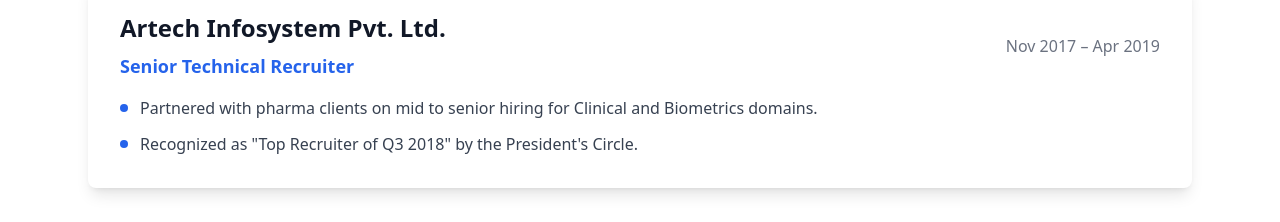
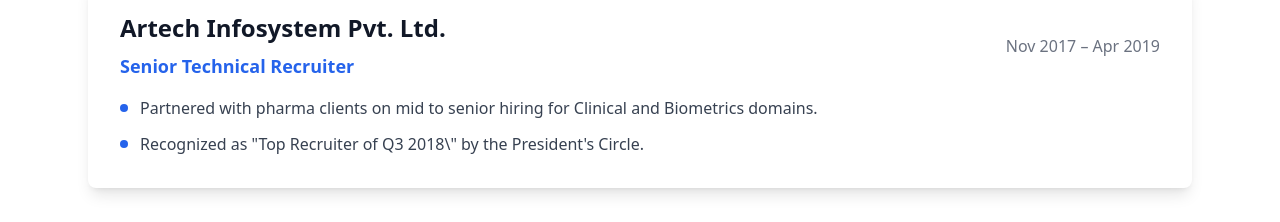
Before and after one commit to rahulpanchal92710/rahulpanchal92710, a React (Vite) app: page / in a window 1280 px wide. Shown: the part 2260-2482 px from the top of the page. Built offline with nearby package versions, Linux system fonts and the light colour scheme.

Commit message:
Updated Portfolio.tsx

```diff
--- a/src/Portfolio.tsx
+++ b/src/Portfolio.tsx
@@ -185,7 +185,7 @@
                   </li>
                   <li className="flex items-start">
                     <div className="w-2 h-2 bg-blue-600 rounded-full mt-2 mr-3 flex-shrink-0"></div>
-                    Recognized as "Top Recruiter of Q3 2018" by the President's Circle.
+                    Recognized as "Top Recruiter of Q3 2018\" by the President's Circle.
                   </li>
                 </ul>
               </CardContent>
```
